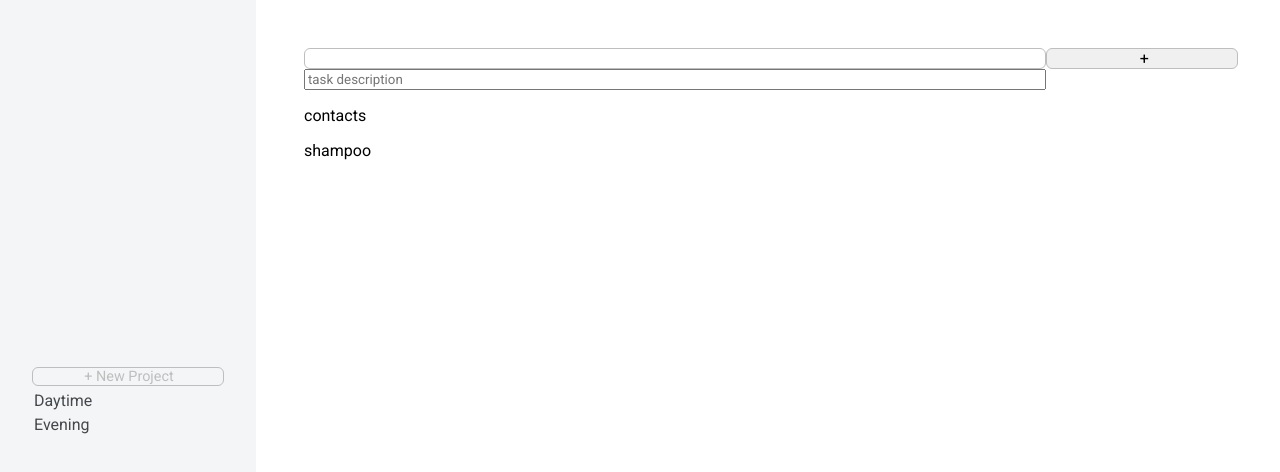
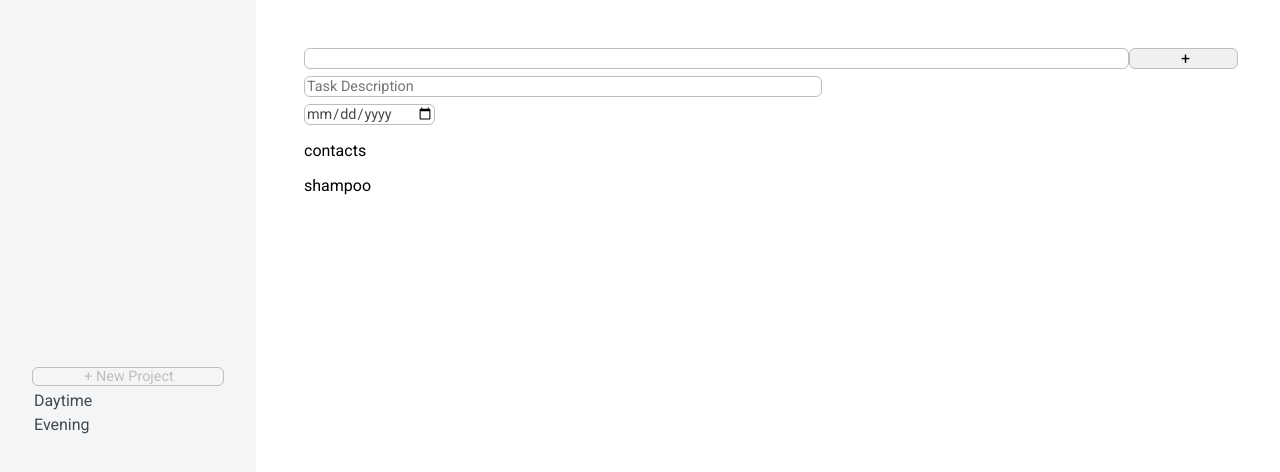
Before and after one commit to darian-980/to-do-list, a website built with webpack: page src/template.html in a window 1280 px wide. Both pictures are taken after a click on the element "+ New Task". Built offline with nearby package versions, Linux system fonts and the light colour scheme; a web font is replaced by a local one.

Commit message:
added due date selector calendar for task when creating a new task

```diff
--- a/src/index.js
+++ b/src/index.js
@@ -102,10 +102,10 @@ function addNewProject(projectName) {
     constructProjectList(mainProjectList, selectProject, addNewProject);
 }
 
-function addNewItem(itemName, itemDescription, project) {
+function addNewItem(itemName, itemDescription, DueDate, project) {
     const projectId = project.id;
     const projectIndex = mainProjectList.projectList.findIndex(project => project.id === projectId);
-    const addItemNew = new todoItem(itemName, itemDescription, "test", "test");
+    const addItemNew = new todoItem(itemName, itemDescription, DueDate, "test");
     mainProjectList.projectList[projectIndex].prependItem(addItemNew);
     constructItemList(project, addNewItem);
 }
--- a/src/itemListDom.js
+++ b/src/itemListDom.js
@@ -80,28 +80,38 @@ export function constructItemList(projectItem, addNewItem) {
           }
           );
 
+          const newTaskdiv = document.createElement("div");
+          newTaskdiv.setAttribute("id", "new-task-div")
+
           const taskDescription = document.createElement("input");
-          // taskDescription.textContent = "description";
           taskDescription.setAttribute("id", "new-description-submit");
-          taskDescription.setAttribute("placeholder", "task description");
+          taskDescription.setAttribute("placeholder", "Task Description");
 
+          const taskDate = document.createElement("input");
+          taskDate.setAttribute("type", "date");
+          taskDate.setAttribute("id", "due-date");
 
           newItemDiv.appendChild(submitTitleArea);
           newItemDiv.appendChild(submitTextButton);
-          newItemDiv.appendChild(taskDescription);
+
+          newTaskdiv.appendChild(newItemDiv);
+          newTaskdiv.appendChild(taskDescription);
+          newTaskdiv.appendChild(taskDate);
 
 
-          itemListDynamic.prepend(newItemDiv); // we use .prepend instead of .appendChild so that it doesn't add the textbox last
+          itemListDynamic.prepend(newTaskdiv); // we use .prepend instead of .appendChild so that it doesn't add the textbox last
      };
 
      function submitItemButton() {
           var submitTaskDescription = "";
           var submitTitleValue = "";
+          var submitDueDate = "";
 
           submitTitleValue = document.getElementById(`new-item-input`)?.value;
           submitTaskDescription = document.getElementById(`new-description-submit`)?.value;
+          submitDueDate = document.getElementById(`due-date`)?.value;
 
           console.log(submitTitleValue, submitTaskDescription);
-          addNewItem(submitTitleValue, submitTaskDescription, projectItem);
+          addNewItem(submitTitleValue, submitTaskDescription, submitDueDate, projectItem);
      }
 }
--- a/src/styles.css
+++ b/src/styles.css
@@ -100,13 +100,13 @@ html {
     text-align: center;
 }
 
-#itemExpand{
+#itemExpand {
     display: flex;
     gap: 3px;
 }
 
-.activeItem{
-    background-color:rgb(240, 239, 239);
+.activeItem {
+    background-color: rgb(240, 239, 239);
     border: 1px solid #bebebe;
     border-radius: 6px;
 }
@@ -121,7 +121,7 @@ html {
 
 #newItemDiv {
     display: grid;
-    grid-template-columns: 4fr 1fr;
+    grid-template-columns: 4fr 0.5fr;
     width: 100%;
     box-sizing: border-box;
     margin: 0;
@@ -138,9 +138,36 @@ html {
 #new-item-submit {
     grid: 2/3;
     width: 100%;
+    max-width: 10vw;
     background-color: #f0f0f0;
     border: 1px solid #bebebe;
     border-radius: 6px;
     padding-left: 4px;
     text-align: center;
 }
+
+#date-div {
+    display: flex;
+}
+
+#new-description-submit {
+    max-width: 40vw;
+    border: 1px solid #bebebe;
+    border-radius: 6px;
+    color: #494949;
+    font-size: 0.9em;
+}
+
+#due-date {
+    max-width: 10vw;
+    border: 1px solid #bebebe;
+    border-radius: 6px;
+    color: #494949;
+    font-size: 0.9em;
+}
+
+#new-task-div {
+    display: flex;
+    flex-direction: column;
+    gap: 7px;
+}
```
